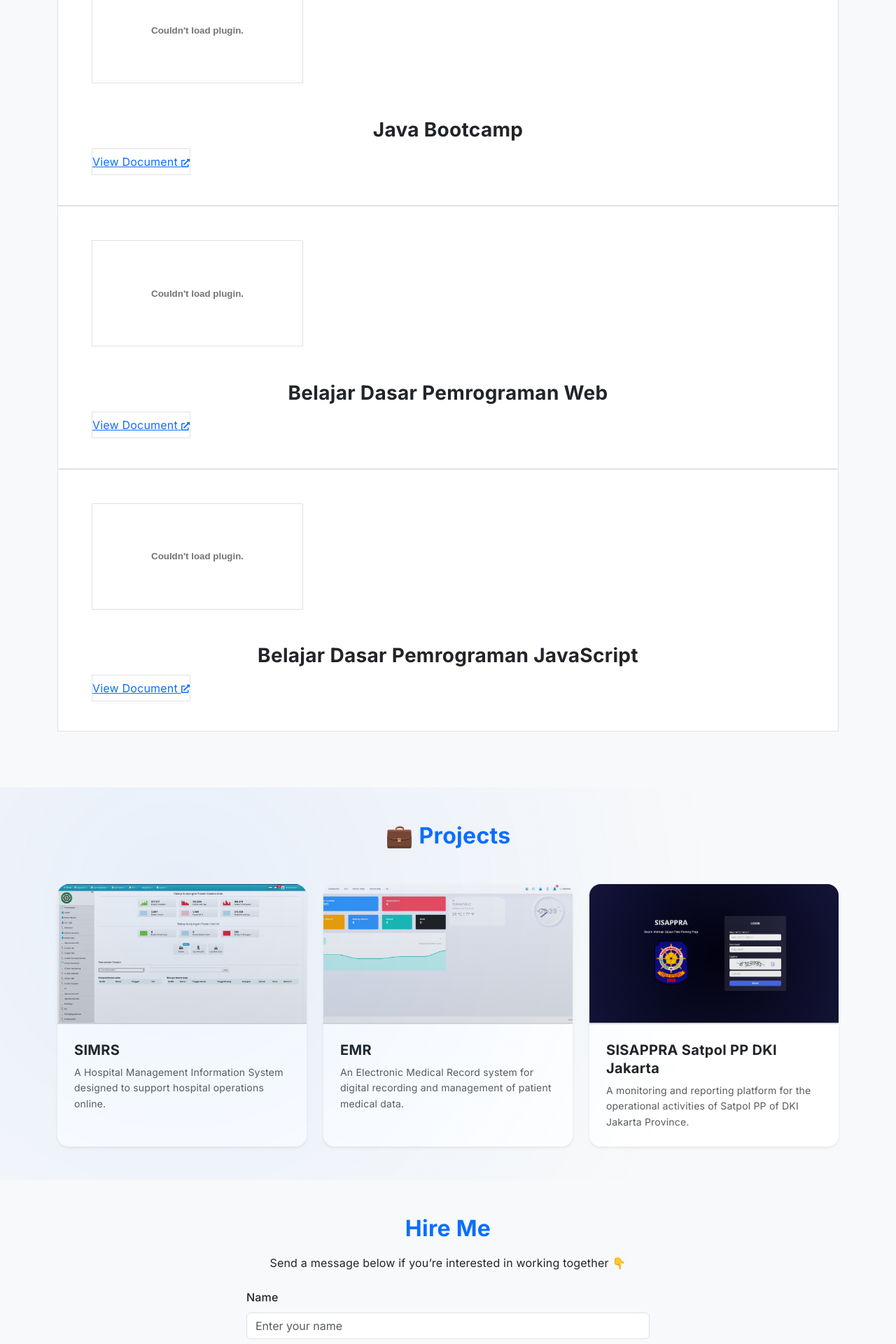
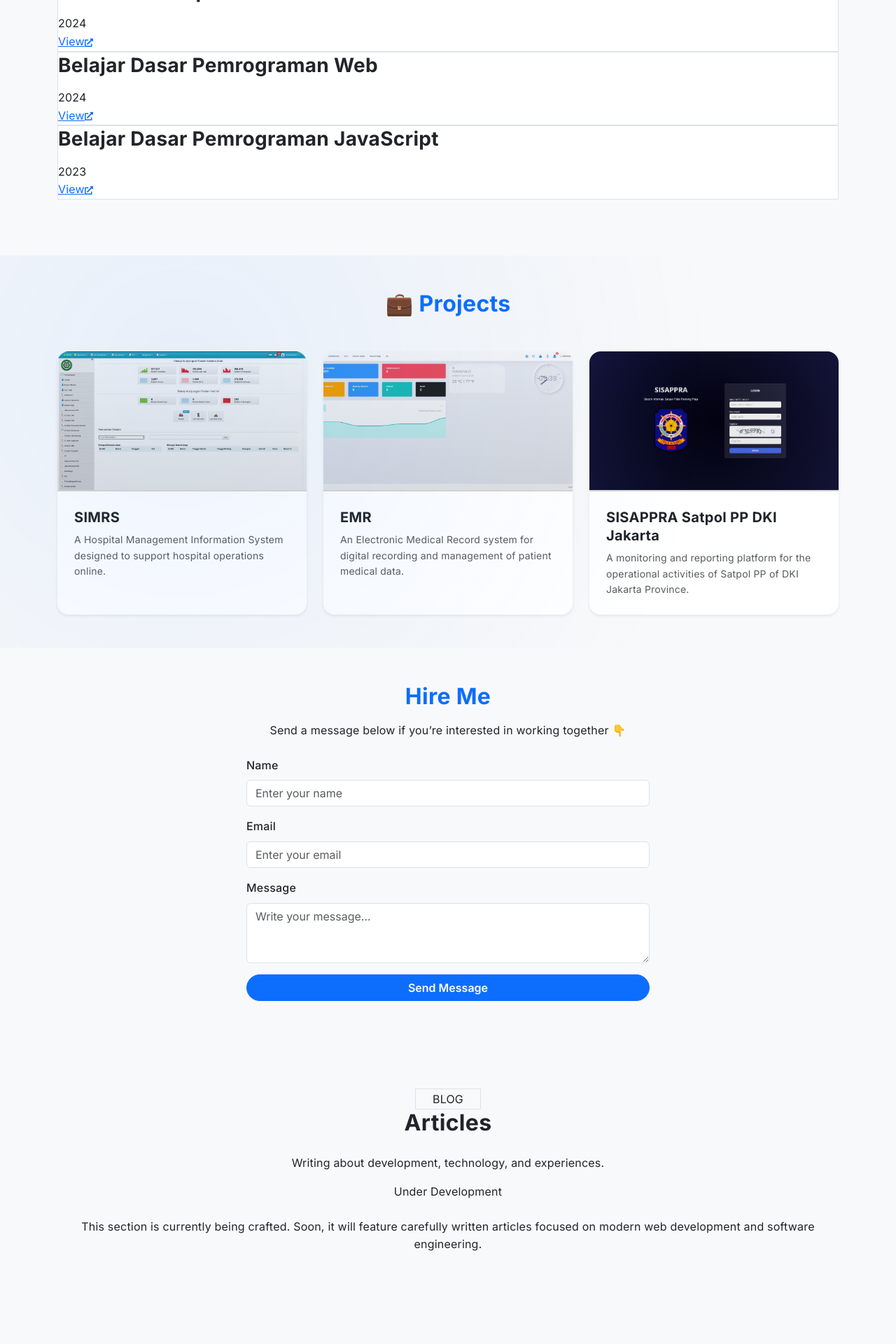
Before and after one commit to ridhoakbarsyah23/portfolio-next, a Next.js app: page / in a window 1280 px wide. Shown: the part 3660-5580 px from the top of the page at 70% size. Built offline with nearby package versions, Linux system fonts and the light colour scheme.

Commit message:
Update Certificate, Blog

```diff
--- a/src/app/page.tsx
+++ b/src/app/page.tsx
@@ -43,7 +43,7 @@ export default function Home() {
       <CertificateSection darkMode={darkMode} />
       <ProjectsSection darkMode={darkMode} />
       <ContactSection />
-      <BlogSection />
+      <BlogSection darkMode={darkMode} />
       <FooterSection darkMode={darkMode} />
     </div>
   );
--- a/src/components/BlogSection.tsx
+++ b/src/components/BlogSection.tsx
@@ -1,33 +1,88 @@
 "use client";
 
-import Image from "next/image";
-import Link from "next/link";
-import { articles } from "@/data/articles";
+interface Props {
+  darkMode: boolean;
+}
 
-export default function BlogSection() {
+export default function BlogSection({ darkMode }: Props) {
   return (
-    <section id="blog" className="py-5 container text-center">
-      <h2 className="fw-bold mb-4">Latest Articles</h2>
+    <section
+      id="blog"
+      className="relative py-32 transition-colors duration-300
+        bg-slate-50 text-slate-900
+        dark:bg-[#0a0a0a] dark:text-white
+        overflow-hidden"
+    >
+      {/* Subtle Grid Background */}
+      <div
+        className="
+          absolute inset-0
+          bg-[linear-gradient(to_right,rgba(0,0,0,0.04)_1px,transparent_1px),
+              linear-gradient(to_bottom,rgba(0,0,0,0.04)_1px,transparent_1px)]
+          dark:bg-[linear-gradient(to_right,rgba(255,255,255,0.05)_1px,transparent_1px),
+                    linear-gradient(to_bottom,rgba(255,255,255,0.05)_1px,transparent_1px)]
+          bg-[size:60px_60px]
+          opacity-40
+        "
+      />
 
-      <div className="row">
-        {articles.map((item) => (
-          <div key={item.id} className="col-md-4 mb-4">
-            <div className="p-3 border rounded shadow-sm h-100">
-              {/* Thumbnail */}
-              <div className="mb-3">
-                <Image src={item.image} alt={item.title} width={300} height={180} className="img-fluid rounded" />
-              </div>
+      <div className="relative container mx-auto px-6 max-w-3xl text-center">
+        {/* Badge */}
+        <span
+          className="
+            inline-block mb-6 rounded-full border px-4 py-1 text-xs tracking-widest
+            border-slate-300 text-slate-600
+            dark:border-white/20 dark:text-white/60
+          "
+        >
+          BLOG
+        </span>
 
-              <h5 className="fw-bold">{item.title}</h5>
-              <small className="text-muted d-block mb-2">{item.date}</small>
-              <p>{item.excerpt}</p>
+        {/* Title */}
+        <h2 className="text-4xl md:text-6xl font-semibold tracking-tight">Articles</h2>
 
-              <Link href={`/blog/${item.id}`} className="btn btn-primary btn-sm">
-                Read More
-              </Link>
-            </div>
-          </div>
-        ))}
+        {/* Subtitle */}
+        <p
+          className="
+            mt-4 text-base md:text-lg
+            text-slate-600
+            dark:text-white/60
+          "
+        >
+          Writing about development, technology, and experiences.
+        </p>
+
+        {/* Divider */}
+        <div
+          className="
+            mx-auto mt-10 h-px w-40
+            bg-gradient-to-r from-transparent via-slate-300 to-transparent
+            dark:via-white/30
+          "
+        />
+
+        {/* Status */}
+        <div className="mt-12">
+          <p
+            className="
+              text-sm uppercase tracking-[0.3em]
+              text-slate-500
+              dark:text-white/50
+            "
+          >
+            Under Development
+          </p>
+
+          <p
+            className="
+              mt-4 max-w-xl mx-auto text-sm md:text-base leading-relaxed
+              text-slate-600
+              dark:text-white/60
+            "
+          >
+            This section is currently being crafted. Soon, it will feature carefully written articles focused on modern web development and software engineering.
+          </p>
+        </div>
       </div>
     </section>
   );
--- a/src/components/CertificateSection.tsx
+++ b/src/components/CertificateSection.tsx
@@ -1,10 +1,12 @@
 "use client";
+
 import { FaExternalLinkAlt } from "react-icons/fa";
 
 interface CertificateItem {
   id: number;
   title: string;
-  pdf: string;
+  year: number;
+  link: string;
 }
 
 interface CertificateSectionProps {
@@ -12,51 +14,102 @@ interface CertificateSectionProps {
 }
 
 const certificates: CertificateItem[] = [
-  { id: 1, title: "Java Bootcamp", pdf: "/certificate/Ridho-Akbarsyah.pdf" },
+  {
+    id: 1,
+    title: "Java Bootcamp",
+    year: 2024,
+    link: "/certificate/Ridho-Akbarsyah.pdf",
+  },
   {
     id: 2,
     title: "Belajar Dasar Pemrograman Web",
-    pdf: "/certificate/sertifikat_course_123_336732_040324065936.pdf",
+    year: 2024,
+    link: "/certificate/sertifikat_course_123_336732_040324065936.pdf",
   },
   {
     id: 3,
     title: "Belajar Dasar Pemrograman JavaScript",
-    pdf: "/certificate/sertifikat_course.pdf",
+    year: 2023,
+    link: "/certificate/sertifikat_course.pdf",
   },
 ];
 
 export default function CertificateSection({ darkMode }: CertificateSectionProps) {
   return (
-    <section id="certificate" className={`py-20 transition-all duration-300 ${darkMode ? "bg-gradient-to-b from-black to-gray-900" : "bg-gradient-to-b from-gray-100 to-white"}`}>
-      <div className="container mx-auto px-6">
-        <h2 className={`text-4xl font-extrabold text-center drop-shadow-lg tracking-wide ${darkMode ? "text-white" : "text-gray-900"}`}>My Certificates 🏆</h2>
+    <section
+      id="certificate"
+      className={`relative py-28 transition-colors duration-500
+        ${darkMode ? "bg-[radial-gradient(circle_at_top,_#020617,_#000)]" : "bg-[radial-gradient(circle_at_top,_#f8fafc,_#ffffff)]"}`}
+    >
+      {/* Ambient Glow */}
+      <div className="pointer-events-none absolute inset-0">
+        <div className="absolute top-[-140px] left-1/2 h-[420px] w-[420px] -translate-x-1/2 rounded-full bg-cyan-400/15 blur-[140px]" />
+      </div>
 
-        <div className="grid grid-cols-1 sm:grid-cols-2 md:grid-cols-2 gap-10 justify-items-center">
-          {certificates.map((item) => (
+      <div className="relative container mx-auto px-6 max-w-4xl">
+        {/* Header */}
+        <div className="mb-20 text-center">
+          <h2
+            className={`text-4xl md:text-5xl font-extrabold tracking-tight
+              ${darkMode ? "text-white drop-shadow-[0_0_18px_rgba(56,189,248,0.5)]" : "text-gray-900"}`}
+          >
+            Certificates
+          </h2>
+          <p className="mt-4 text-sm md:text-base opacity-70">Verified learning & professional milestones</p>
+        </div>
+
+        {/* Timeline */}
+        <div className="relative">
+          {/* Vertical Line */}
           <div
-              key={item.id}
-              className={`group p-5 w-full max-w-sm rounded-2xl shadow-xl backdrop-blur-xl border transition-all duration-300 hover:scale-[1.05]
-              ${darkMode ? "bg-gray-800/50 border-gray-700 hover:border-cyan-400 hover:shadow-[0_0_25px_rgba(0,255,255,0.4)]" : "bg-white border-gray-300 hover:border-blue-500 hover:shadow-[0_0_25px_rgba(0,132,255,0.4)]"}`}
-            >
-              <embed
-                src={`${item.pdf}#zoom=100&toolbar=0&page=1`}
-                type="application/pdf"
-                className={`w-full h-56 rounded-xl border mb-4 transition-all duration-300 ${darkMode ? "border-gray-600 group-hover:border-cyan-400" : "border-gray-300 group-hover:border-blue-500"}`}
+            className={`absolute left-[18px] top-0 h-full w-px
+              ${darkMode ? "bg-gradient-to-b from-cyan-400/40 via-cyan-400/10 to-transparent" : "bg-gradient-to-b from-blue-500/40 via-blue-500/10 to-transparent"}`}
           />
 
-              <h3 className={`text-lg font-semibold text-center mt-3 transition-colors ${darkMode ? "text-white group-hover:text-cyan-300" : "text-gray-800 group-hover:text-blue-600"}`}>{item.title}</h3>
+          <div className="space-y-10 pl-14">
+            {certificates.map((item) => (
+              <div key={item.id} className="relative group">
+                {/* Dot */}
+                <div
+                  className={`absolute left-[-14px] top-2 h-3 w-3 rounded-full
+                    transition-all duration-300
+                    ${darkMode ? "bg-cyan-400 shadow-[0_0_12px_rgba(34,211,238,0.8)]" : "bg-blue-500 shadow-[0_0_10px_rgba(59,130,246,0.6)]"}`}
+                />
 
+                {/* Card */}
+                <div
+                  className={`flex items-center justify-between gap-6 rounded-xl p-6
+                    backdrop-blur-xl border transition-all duration-300
+                    hover:-translate-y-1
+                    ${darkMode ? "bg-white/5 border-white/10 hover:border-cyan-400/40" : "bg-white border-gray-200 hover:border-blue-500/40"}`}
+                >
+                  {/* Info */}
+                  <div>
+                    <h3
+                      className={`text-lg font-semibold transition-colors
+                        ${darkMode ? "text-white group-hover:text-cyan-300" : "text-gray-900 group-hover:text-blue-600"}`}
+                    >
+                      {item.title}
+                    </h3>
+                    <span className="mt-1 block text-sm opacity-60">{item.year}</span>
+                  </div>
+
+                  {/* Link */}
                   <a
-                href={item.pdf}
+                    href={item.link}
                     target="_blank"
                     rel="noopener noreferrer"
-                className={`flex items-center justify-center gap-2 w-full mt-4 py-2 text-sm font-medium rounded-lg transition-all duration-300
-                ${darkMode ? "bg-cyan-500/20 text-cyan-300 border border-cyan-400 hover:bg-cyan-400 hover:text-black" : "bg-blue-500/20 text-blue-500 border border-blue-500 hover:bg-blue-500 hover:text-white"}`}
+                    className={`flex items-center gap-2 text-sm font-medium
+                      transition-colors
+                      ${darkMode ? "text-cyan-300 hover:text-cyan-200" : "text-blue-600 hover:text-blue-500"}`}
                   >
-                View Document <FaExternalLinkAlt size={12} />
+                    View
+                    <FaExternalLinkAlt size={12} />
                   </a>
                 </div>
+              </div>
             ))}
+          </div>
         </div>
       </div>
     </section>
```
Lines whose indentation alone changed are shown as unchanged.
